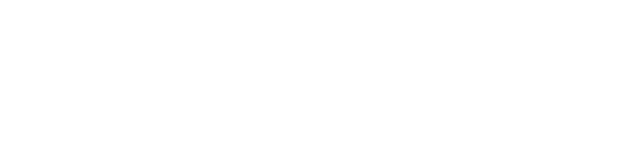
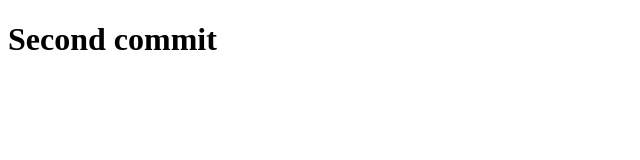
Before and after one commit to ShumaiyaAkter/my-first-github-repo, a plain HTML site: page index.html in a window 1280 px wide. Shown: the whole page, without its empty margins (0-640 px from the left). Drawn offline with Linux system fonts and the light colour scheme.

Commit message:
second  commit

```diff
--- a/index.html
+++ b/index.html
@@ -6,6 +6,8 @@
     <title>My first ever Github repo</title>
 </head>
 <body>
-
+    <div>
+        <h1>Second commit</h1>
+    </div>
 </body>
 </html>
```
